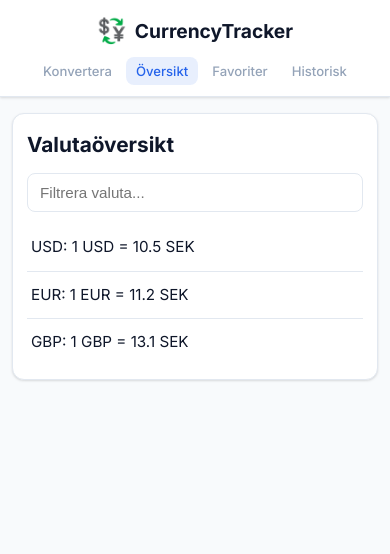
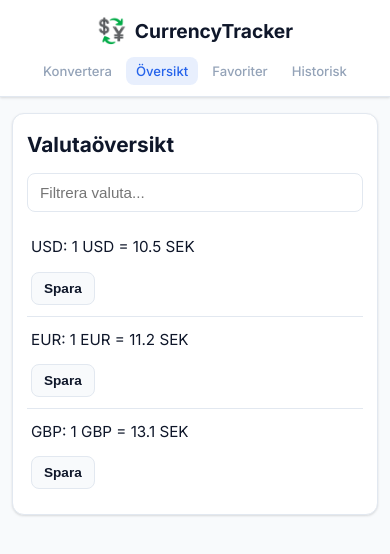
Before and after one commit to Adam-Sleiman/CurrencyTracker, a React (Vite) app: page /overview in a window 390 px wide. Shown: the top 554 px of the page. Built offline with nearby package versions, Linux system fonts and the light colour scheme; no server answers.

Commit message:
lägg till favoritpar och responsiv valutaöversikt
Lägg till saveFavorite och removeFavorite för localStorage-baserade favoriter.
Koppla FavoritePairs till sparade favoriter med load/remove direkt i state.
Lägg till "Spara"-knapp i CurrencyOverview.

```diff
--- a/src/App.css
+++ b/src/App.css
@@ -360,6 +360,75 @@
   font-size: 0.95rem;
 }
 
+.currency-overview-row {
+  display: flex;
+  align-items: center;
+  justify-content: space-between;
+  gap: 12px;
+}
+
+.currency-overview-save-btn,
+.favorite-pairs-remove-btn {
+  border: 1px solid var(--border);
+  background: var(--bg);
+  color: var(--text-heading);
+  border-radius: var(--radius-sm);
+  padding: 8px 12px;
+  font-size: 0.85rem;
+  font-weight: 600;
+  cursor: pointer;
+  transition: all 0.2s;
+  flex-shrink: 0;
+}
+
+.currency-overview-save-btn:hover,
+.favorite-pairs-remove-btn:hover {
+  border-color: var(--primary);
+  color: var(--primary);
+  background: var(--primary-light);
+}
+
+.favorite-pairs {
+  background: var(--bg-card);
+  border: 1px solid var(--border);
+  border-radius: var(--radius);
+  box-shadow: var(--shadow);
+  padding: 16px;
+}
+
+.favorite-pairs h2 {
+  color: var(--text-heading);
+  font-size: 1.3rem;
+  margin-bottom: 12px;
+}
+
+.favorite-pairs-list {
+  list-style: none;
+  display: flex;
+  flex-direction: column;
+  gap: 10px;
+}
+
+.favorite-pairs-item {
+  display: flex;
+  align-items: center;
+  justify-content: space-between;
+  gap: 12px;
+  padding: 12px 0;
+  border-bottom: 1px solid var(--border);
+  color: var(--text-heading);
+}
+
+.favorite-pairs-item:last-child {
+  border-bottom: none;
+  padding-bottom: 0;
+}
+
+.favorite-pairs-empty {
+  color: var(--text-muted);
+  padding: 8px 0 2px;
+}
+
 .currency-overview-item:last-child {
   border-bottom: none;
 }
@@ -371,6 +440,12 @@
 
   .currency-overview-item {
     padding: 11px 4px;
+  }
+
+  .currency-overview-row,
+  .favorite-pairs-item {
+    flex-direction: column;
+    align-items: flex-start;
   }
 }
 
--- a/src/components/CurrencyOverview.jsx
+++ b/src/components/CurrencyOverview.jsx
@@ -1,4 +1,5 @@
 import { useState } from "react";
+import { saveFavorite } from "../utils/favorites";
 
 function CurrencyOverview({ currencies }) {
   const [filter, setFilter] = useState("");
@@ -21,7 +22,16 @@ function CurrencyOverview({ currencies }) {
       <ul className="currency-overview-list">
         {filteredCurrencies.map((currency) => (
           <li key={currency.code} className="currency-overview-item">
-            {currency.code}: 1 {currency.code} = {currency.rate} SEK
+            <div className="currency-overview-row">
+              <span>{currency.code}: 1 {currency.code} = {currency.rate} SEK</span>
+              <button
+                type="button"
+                className="currency-overview-save-btn"
+                onClick={() => saveFavorite({ from: currency.code, to: "SEK" })}
+              >
+                Spara
+              </button>
+            </div>
           </li>
         ))}
       </ul>
--- a/src/components/FavoritePairs.jsx
+++ b/src/components/FavoritePairs.jsx
@@ -1,7 +1,44 @@
-function FavoritePairs({ favorites, onRemove }) {
+import { useEffect, useState } from "react";
+import { getFavorites, removeFavorite } from "../utils/favorites";
+
+function FavoritePairs() {
+  const [favorites, setFavorites] = useState([]);
+
+  useEffect(() => {
+    setFavorites(getFavorites());
+  }, []);
+
+  function handleRemove(pair) {
+    const updatedFavorites = removeFavorite(pair);
+    setFavorites(updatedFavorites);
+  }
+
+  if (favorites.length === 0) {
+    return (
+      <div className="favorite-pairs">
+        <h2>Favoritpar</h2>
+        <p className="favorite-pairs-empty">Inga favoriter sparade än</p>
+      </div>
+    );
+  }
+
   return (
     <div className="favorite-pairs">
       <h2>Favoritpar</h2>
+      <ul className="favorite-pairs-list">
+        {favorites.map((pair) => (
+          <li key={`${pair.from}-${pair.to}`} className="favorite-pairs-item">
+            <span>{pair.from} → {pair.to}</span>
+            <button
+              type="button"
+              className="favorite-pairs-remove-btn"
+              onClick={() => handleRemove(pair)}
+            >
+              Ta bort
+            </button>
+          </li>
+        ))}
+      </ul>
     </div>
   );
 }
--- /dev/null
+++ b/src/utils/favorites.js
@@ -0,0 +1,41 @@
+const FAVORITES_KEY = "currencytracker_favorites";
+
+function readFavorites() {
+  try {
+    const data = localStorage.getItem(FAVORITES_KEY);
+    return data ? JSON.parse(data) : [];
+  } catch {
+    return [];
+  }
+}
+
+function writeFavorites(favorites) {
+  localStorage.setItem(FAVORITES_KEY, JSON.stringify(favorites));
+  return favorites;
+}
+
+export function getFavorites() {
+  return readFavorites();
+}
+
+export function saveFavorite(pair) {
+  const favorites = readFavorites();
+  const exists = favorites.some(
+    (favorite) => favorite.from === pair.from && favorite.to === pair.to
+  );
+
+  if (exists) {
+    return favorites;
+  }
+
+  favorites.push(pair);
+  return writeFavorites(favorites);
+}
+
+export function removeFavorite(pair) {
+  const favorites = readFavorites().filter(
+    (favorite) => !(favorite.from === pair.from && favorite.to === pair.to)
+  );
+
+  return writeFavorites(favorites);
+}
```
